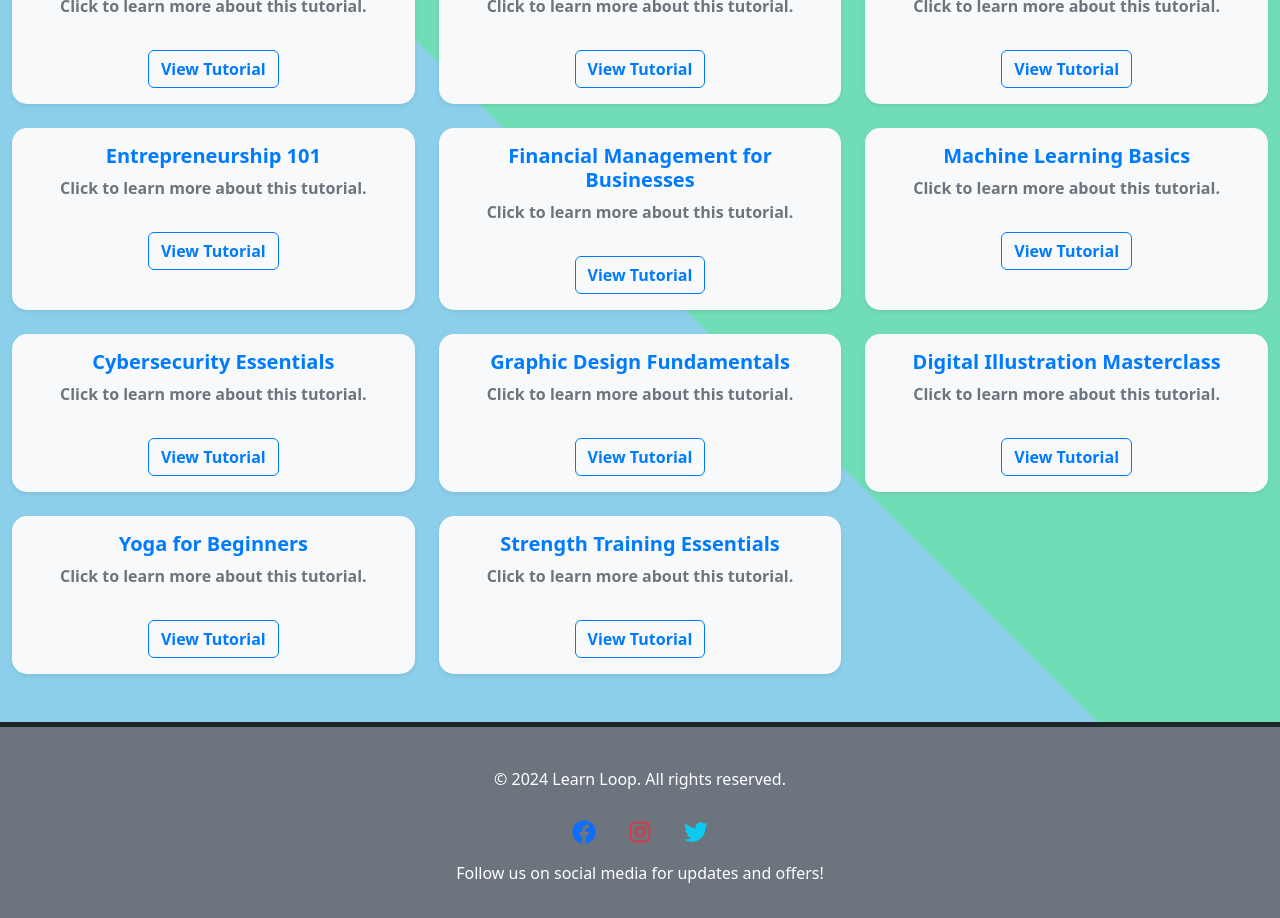
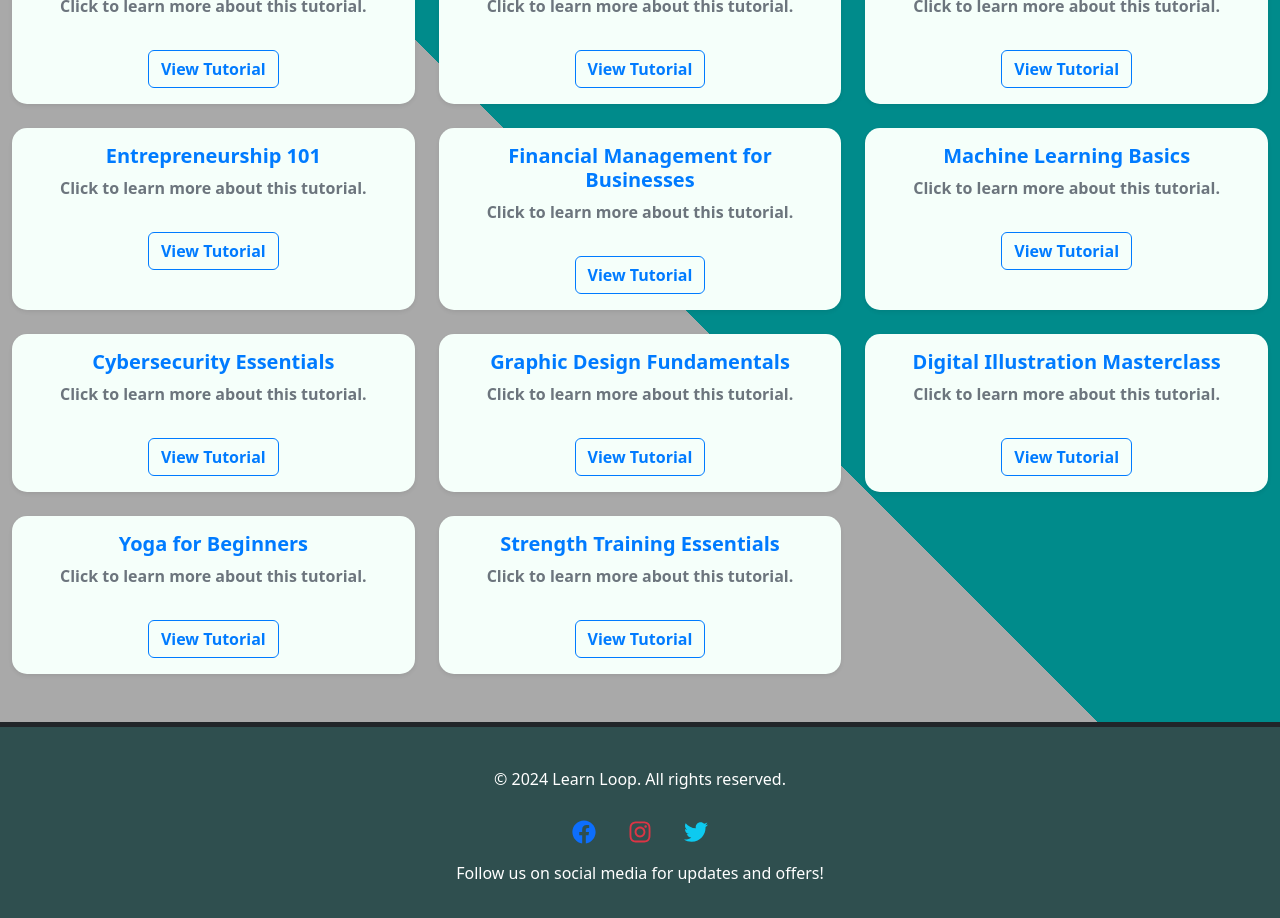
Before and after one commit to Ijaas-Fathi/Frontend, a React (Vite) app: page /tutorials in a window 1280 px wide. Shown: the part 300-1218 px from the top of the page. Built offline with nearby package versions, Linux system fonts and the light colour scheme.

Commit message:
Changed Some bakcground colors

```diff
--- a/src/Components/Footer.jsx
+++ b/src/Components/Footer.jsx
@@ -4,7 +4,7 @@ import { FaFacebook, FaInstagram, FaTwitter } from "react-icons/fa";
 
 function Footer() {
   return (
-    <footer className="border-top border-dark border-5 bg-secondary py-4">
+    <footer className="border-top border-dark border-5 py-4" style={{backgroundColor: '#2F4F4F'}}>
       <div className="container text-center">
         <p className="fs-6 text-white mt-3 mb-4 fw-normal">© 2024 Learn Loop. All rights reserved.</p>
         <div className="d-flex justify-content-center align-items-center">
--- a/src/Pages/Tutorials.jsx
+++ b/src/Pages/Tutorials.jsx
@@ -18,7 +18,7 @@ const Tutorials = () => {
   ];
 
   return (
-    <div className="container-fluid py-5" style={{background: 'linear-gradient(45deg, #8ccfea 50%, #71ddb7 50%)'}}>
+    <div className="container-fluid py-5" style={{background: 'linear-gradient(45deg, #A9A9A9 50%, #008B8B 50%)'}}>
         <h1
         className="display-4 fw-bold text-center mb-4 text-dark">
         Our Tutorials
@@ -29,7 +29,7 @@ const Tutorials = () => {
             <div
               className="card shadow-sm h-100 border-0"
               style={{
-                background: "#f8f9fa",
+                backgroundColor: "#F5FFFA",
                 color: "#333",
                 borderRadius: "15px",
                 transition: "transform 0.3s ease, box-shadow 0.3s ease",
```
